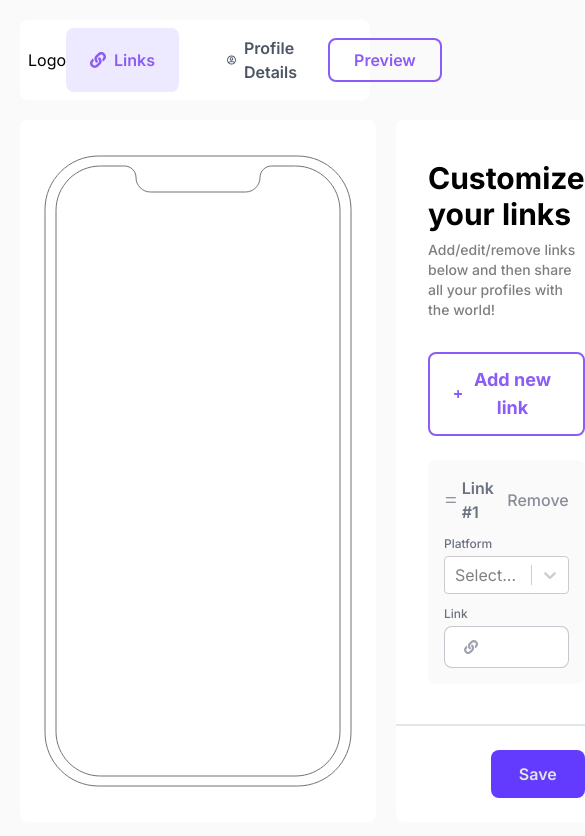
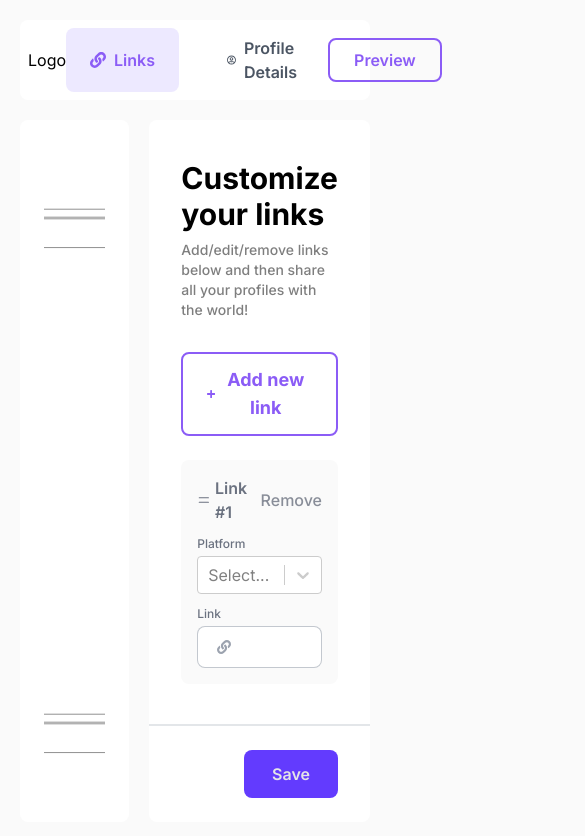
Before and after one commit to Joksa132/link-sharing-app, a Next.js app: page /profile/links in a window 390 px wide. Shown: the top 836 px of the page, 585 px wide, since content can reach past the window. Built offline with nearby package versions, Linux system fonts and the light colour scheme.

Commit message:
refactor phone preview component

```diff
--- a/components/PhonePreview.tsx
+++ b/components/PhonePreview.tsx
@@ -1,33 +1,7 @@
-type PhonePreviewProps = {
-  avatar?: string;
-  firstName?: string;
-  lastName?: string;
-  email?: string;
-};
+import { ProfilePreview } from "@/lib/types";
 
-export default function PhonePreview({
-  avatar,
-  firstName,
-  lastName,
-  email,
-}: PhonePreviewProps) {
+export default function PhonePreview({ links, profile }: ProfilePreview) {
   return (
-    <svg
-      xmlns="http://www.w3.org/2000/svg"
-      width="308"
-      height="632"
-      fill="none"
-      viewBox="0 0 308 632"
-    >
-      <path
-        stroke="#737373"
-        d="M1 54.5C1 24.953 24.953 1 54.5 1h199C283.047 1 307 24.953 307 54.5v523c0 29.547-23.953 53.5-53.5 53.5h-199C24.953 631 1 607.047 1 577.5v-523Z"
-      />
-      <path
-        fill="#fff"
-        stroke="#737373"
-        d="M12 55.5C12 30.923 31.923 11 56.5 11h24C86.851 11 92 16.149 92 22.5c0 8.008 6.492 14.5 14.5 14.5h95c8.008 0 14.5-6.492 14.5-14.5 0-6.351 5.149-11.5 11.5-11.5h24c24.577 0 44.5 19.923 44.5 44.5v521c0 24.577-19.923 44.5-44.5 44.5h-195C31.923 621 12 601.077 12 576.5v-521Z"
-      />
-    </svg>
+    <div className="bg-phone-img bg-[length:600px_505px] bg-center h-full w-full"></div>
   );
 }
```
